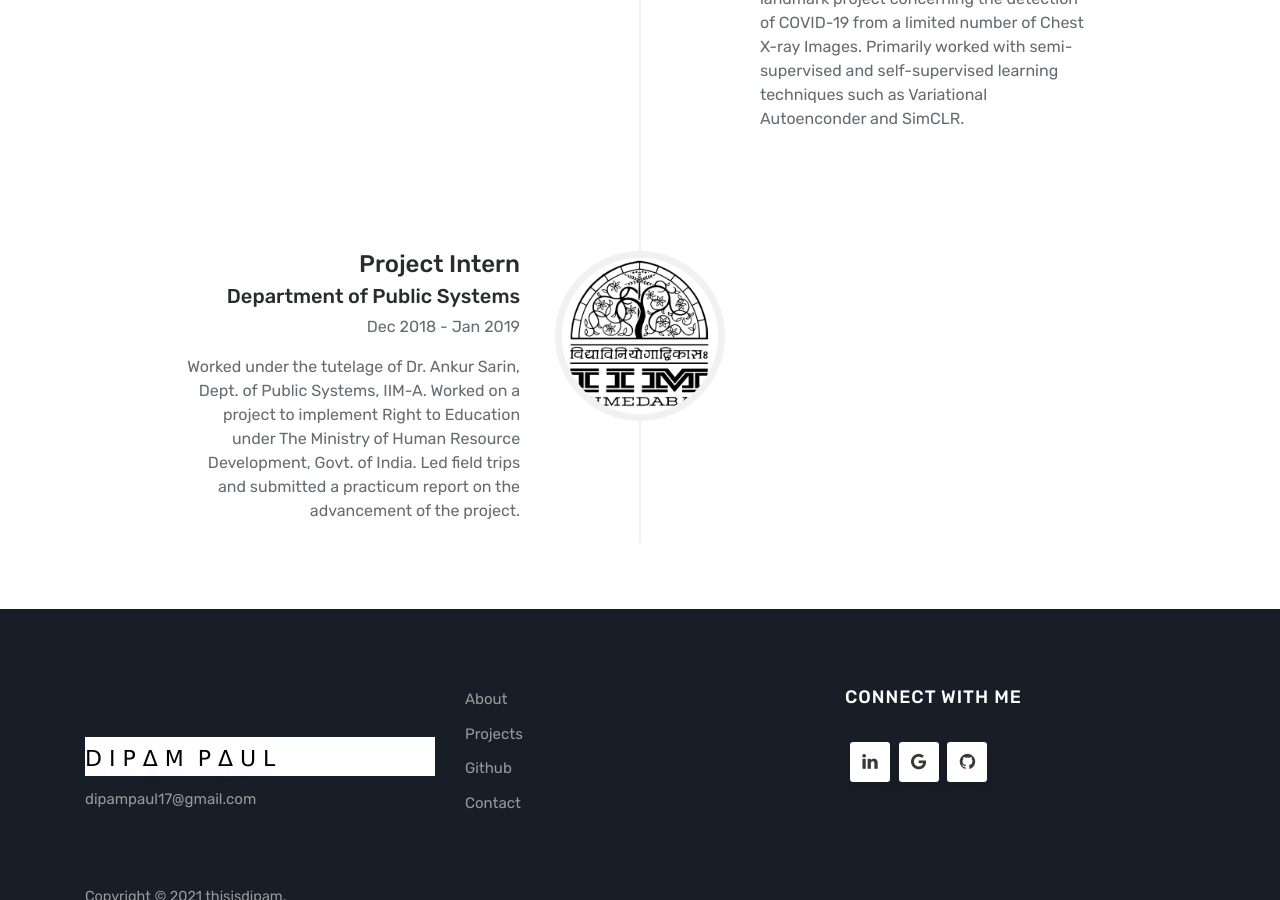
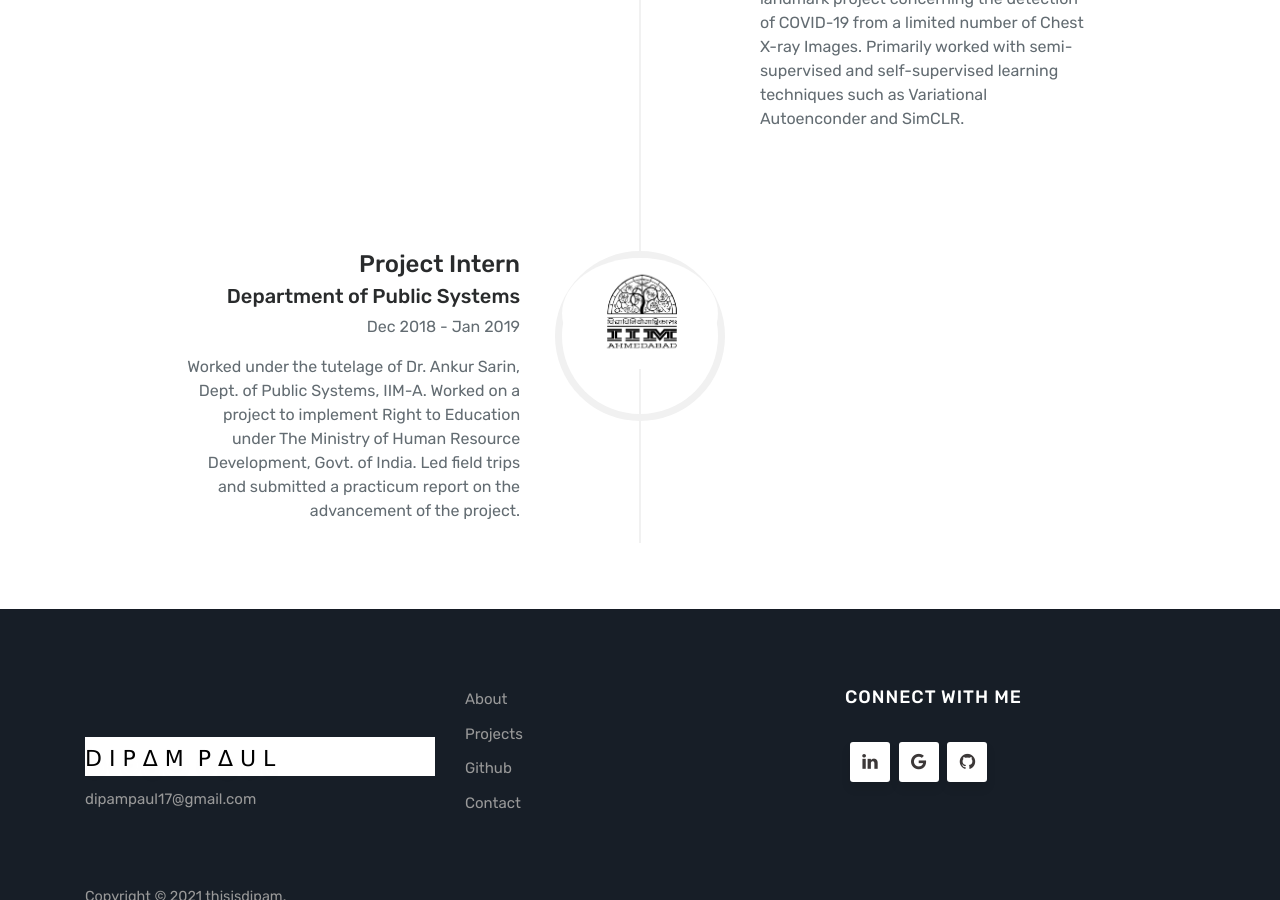
Before and after one commit to thisisdipam/thisisdipam.github.io, a Jekyll site: the page built from about.html, in a window 1280 px wide and 900 px high, scrolled down 1629 px. Built offline with Jekyll 4.4.1, drawn with Linux system fonts in a browser that asks for light colours.

Commit message:
Update about.html

```diff
--- a/about.html
+++ b/about.html
@@ -81,7 +81,8 @@
             </li>
             <li>
                 <div class="timeline-image">
-                    <img class="rounded-circle img-responsive" src="{{ site.baseurl }}/assets/download (5).png" alt="0">
+                    <img class="rounded-circle img-responsive" src="{{ site.baseurl }}/assets/IIM-Ahmedabad-job.png
+" alt="0">
                 </div>
                 <div class="timeline-panel">
                     <div class="timeline-heading">
```
